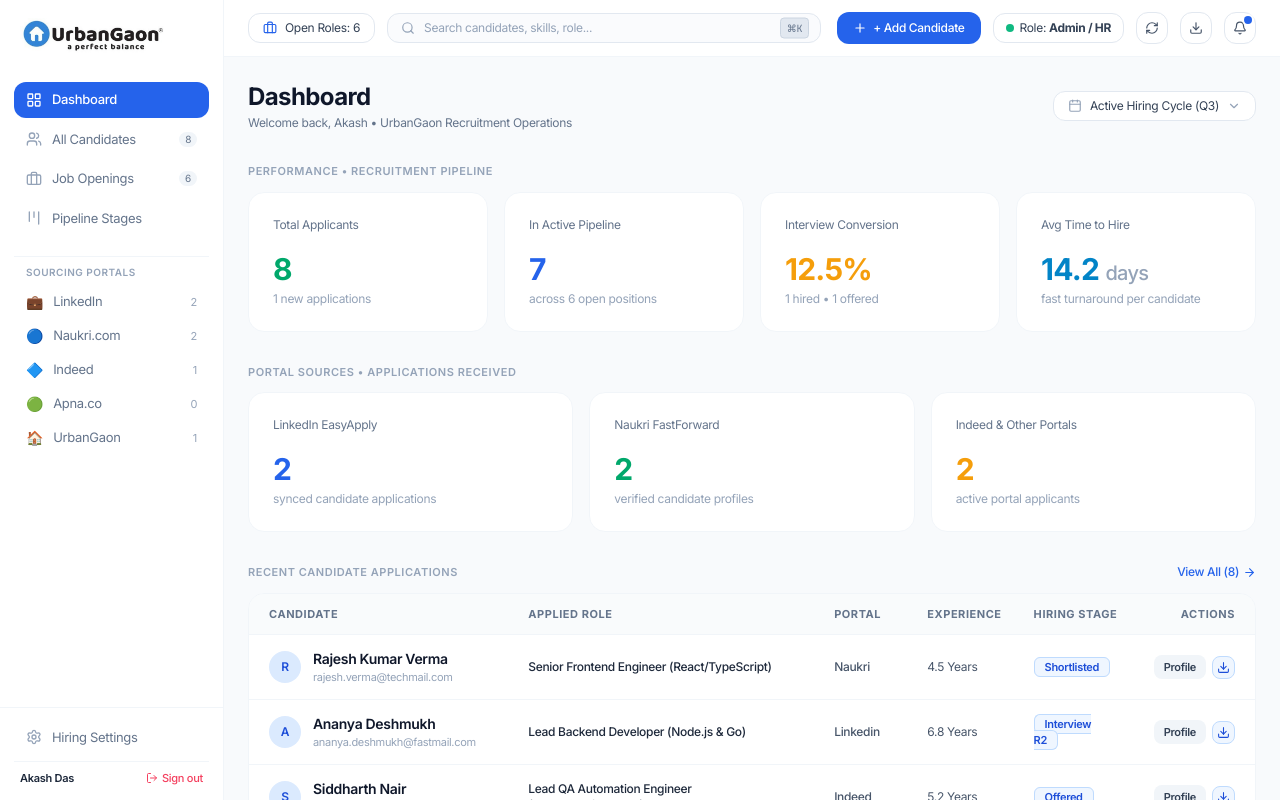
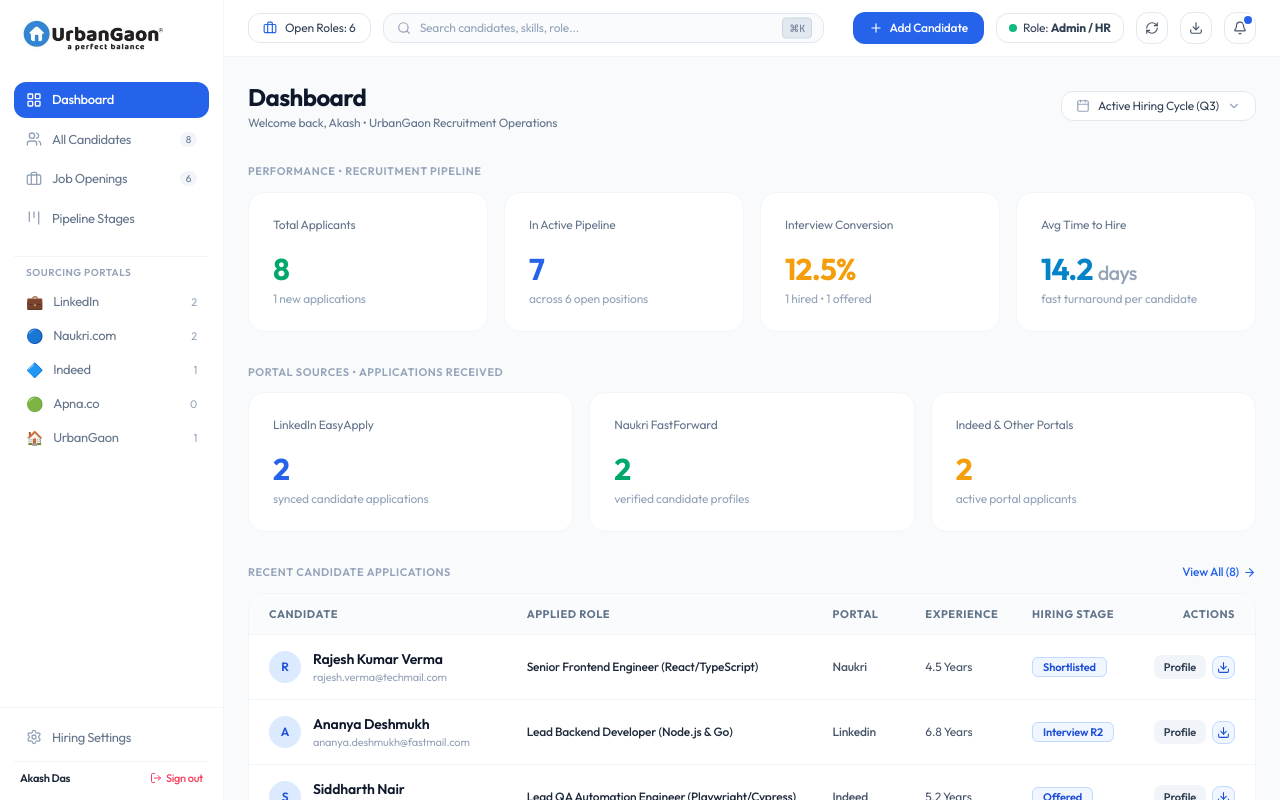
Before and after one commit to techdesk-del/recruitment-portal, a React (Vite) app: page / in a window 1280 px wide. Shown: the top 800 px of the page. Built offline with nearby package versions, Linux system fonts and the light colour scheme; no server answers.

Commit message:
fix: match exact Outfit & Plus Jakarta Sans typography from localhost screenshot on Vercel deployment

```diff
--- a/index.html
+++ b/index.html
@@ -6,10 +6,10 @@
     <meta name="viewport" content="width=device-width, initial-scale=1.0" />
     <title>UrbanGaon® ATS | a perfect balance — Unified Multi-Source Recruitment Hub</title>
     <meta name="description" content="UrbanGaon - a perfect balance. Next-gen unified recruitment dashboard syncing Naukri, LinkedIn, Indeed, and UrbanGaon Careers with real-time dynamic ATS resume generation." />
-    <!-- Modern Inter & DM Sans Google Fonts (Matching CRM UI) -->
+    <!-- Modern Outfit & Plus Jakarta Sans Google Fonts (Localhost Exact Match) -->
     <link rel="preconnect" href="https://fonts.googleapis.com">
     <link rel="preconnect" href="https://fonts.gstatic.com" crossorigin>
-    <link href="https://fonts.googleapis.com/css2?family=Inter:wght@300;400;500;600;700;800&family=DM+Sans:wght@400;500;600;700&family=JetBrains+Mono:wght@400;500;600&display=swap" rel="stylesheet">
+    <link href="https://fonts.googleapis.com/css2?family=Outfit:wght@300;400;500;600;700;800;900&family=Plus+Jakarta+Sans:wght@400;500;600;700;800&family=JetBrains+Mono:wght@400;500;600&display=swap" rel="stylesheet">
   </head>
   <body class="bg-[#f8fafc] text-slate-900 antialiased selection:bg-blue-600 selection:text-white min-h-screen overflow-x-hidden font-sans">
     <div id="root"></div>
--- a/src/components/TopHeader.tsx
+++ b/src/components/TopHeader.tsx
@@ -74,7 +74,7 @@ export const TopHeader: React.FC = () => {
           className="flex items-center gap-1.5 px-4 py-2 rounded-xl bg-[#2563eb] hover:bg-blue-700 text-white font-medium text-xs shadow-xs transition active:scale-95"
         >
           <Plus size={14} />
-          <span>+ Add Candidate</span>
+          <span>Add Candidate</span>
         </button>
 
         {/* Role: Admin / HR Pill */}
--- a/src/index.css
+++ b/src/index.css
@@ -4,7 +4,7 @@
 
 @layer base {
   :root {
-    --font-sans: 'Inter', 'DM Sans', -apple-system, BlinkMacSystemFont, 'Segoe UI', Roboto, sans-serif;
+    --font-sans: 'Outfit', 'Plus Jakarta Sans', -apple-system, BlinkMacSystemFont, 'Segoe UI', Roboto, sans-serif;
     --font-mono: 'JetBrains Mono', monospace;
   }
 
@@ -12,7 +12,7 @@
     font-family: var(--font-sans);
     background-color: #f8fafc;
     color: #0f172a;
-    letter-spacing: -0.02em;
+    letter-spacing: -0.01em;
     -webkit-font-smoothing: antialiased;
     -moz-osx-font-smoothing: grayscale;
   }
--- a/tailwind.config.js
+++ b/tailwind.config.js
@@ -8,7 +8,7 @@ export default {
   theme: {
     extend: {
       fontFamily: {
-        sans: ['Inter', '"DM Sans"', '-apple-system', 'BlinkMacSystemFont', '"Segoe UI"', 'Roboto', 'sans-serif'],
+        sans: ['Outfit', '"Plus Jakarta Sans"', '-apple-system', 'BlinkMacSystemFont', '"Segoe UI"', 'Roboto', 'sans-serif'],
         mono: ['"JetBrains Mono"', 'monospace'],
       },
       colors: {
```
